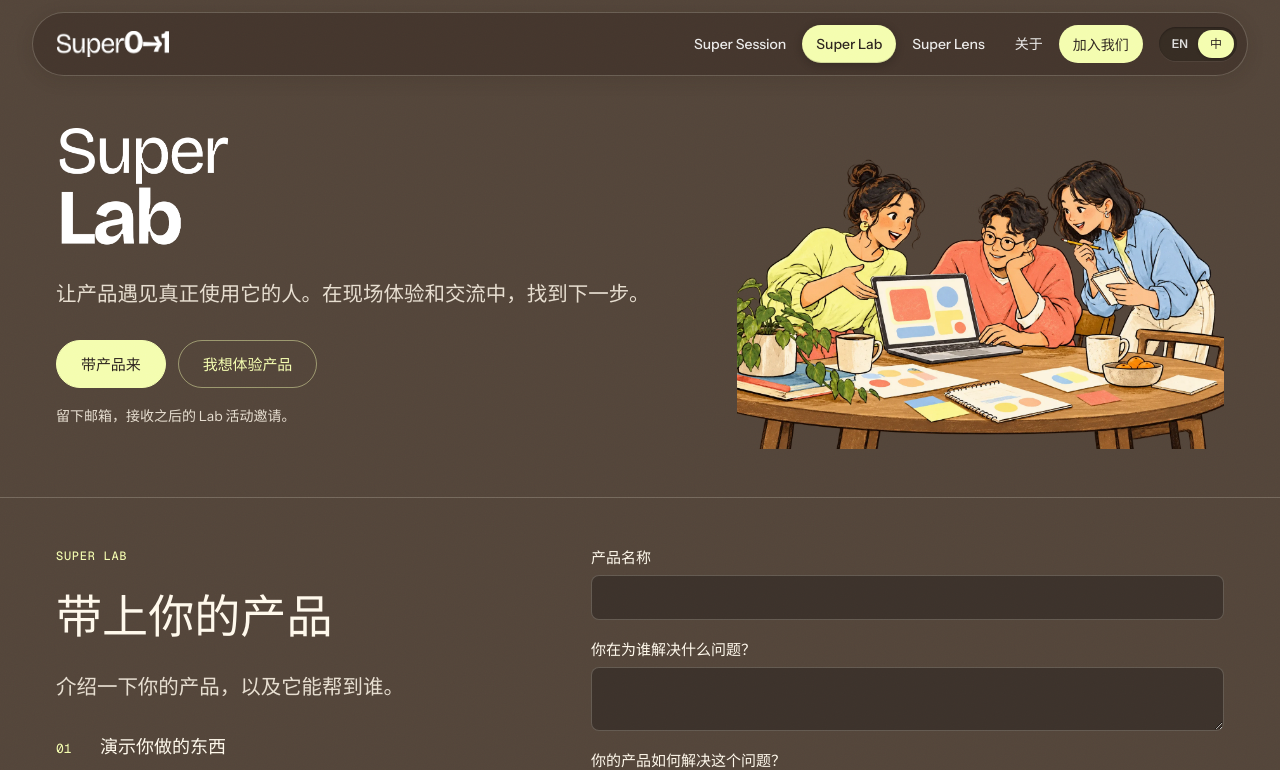
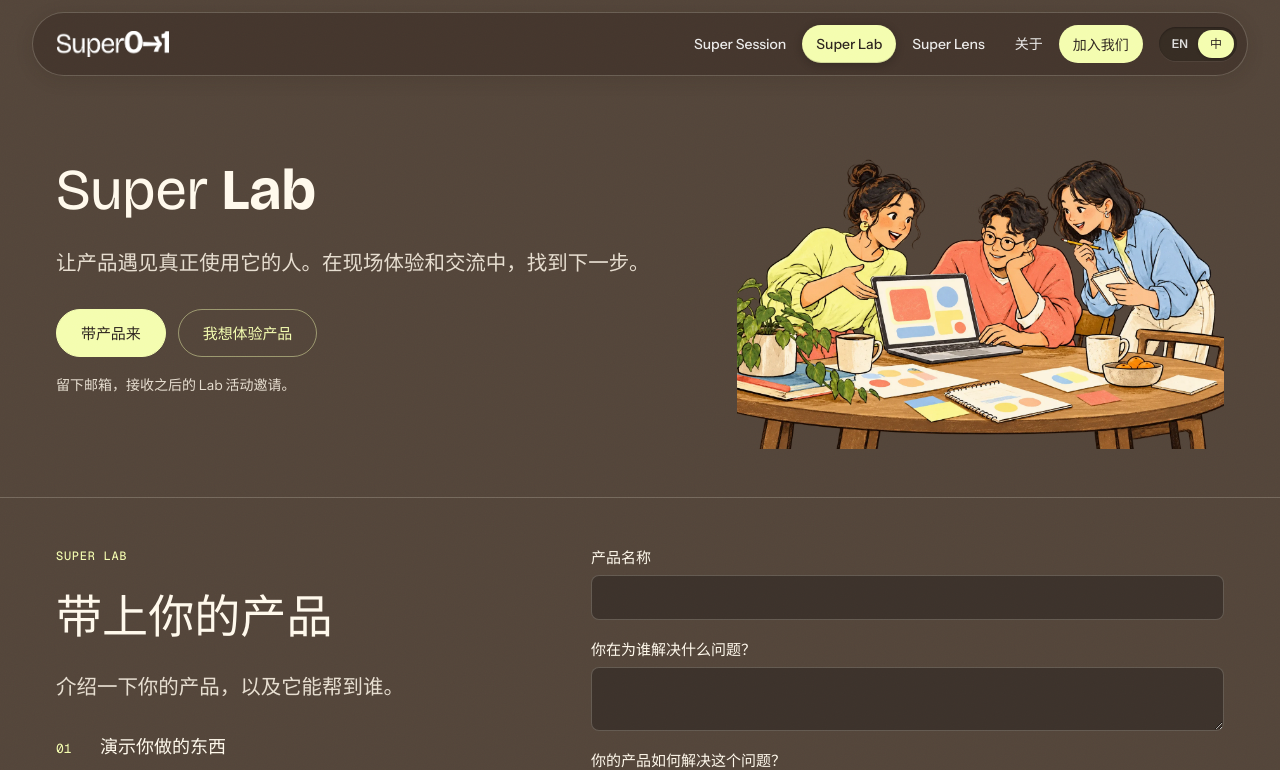
Before and after one commit to qiz029/super0to1-web, a React (Vite) app: page /zh/lab in a window 1280 px wide. Shown: the top 770 px of the page. Built offline with nearby package versions, Linux system fonts and the light colour scheme.

Commit message:
Align program page titles horizontally

```diff
--- a/src/pages/Lab.tsx
+++ b/src/pages/Lab.tsx
@@ -16,7 +16,7 @@ export function Lab() {
       <EventFeature event={nextEvent?.program === 'lab' ? nextEvent : undefined} />
       <section className="page-hero container split lab-hero">
         <div>
-          <h1 className="program-wordmark"><img src="/brand/super-lab.png" alt="Super Lab" width="855" height="454" /></h1>
+          <h1 className="program-title">Super <strong>Lab</strong></h1>
           <p className="lede">{l.lede}</p>
           <div className="lab-entry-actions actions">
             <a className="button" href="#submit-prototype">{l.bringPrototype}</a>
--- a/src/pages/Lens.tsx
+++ b/src/pages/Lens.tsx
@@ -12,7 +12,7 @@ export function Lens() {
   return (
     <>
       <IllustratedHero className="lens-hero" image="/media/brand-lens-v3.webp" alt={t.lens.artAlt}>
-        <h1 className="program-wordmark"><img src="/brand/super-lens.png" alt="Super Lens" width="855" height="454" /></h1>
+        <h1 className="program-title">Super <strong>Lens</strong></h1>
         <p className="lede">{t.lens.lede}</p>
         <a className="text-link" href={site.youtube} target="_blank" rel="noopener noreferrer">
           {t.lens.subscribe}
--- a/src/pages/Sessions.tsx
+++ b/src/pages/Sessions.tsx
@@ -21,7 +21,7 @@ export function Sessions() {
   return (
     <>
       <IllustratedHero className="sessions-hero" image="/media/brand-session-v2.webp" alt={s.artAlt}>
-        <h1>Super Session</h1>
+        <h1 className="program-title">Super <strong>Session</strong></h1>
         <p className="lede">{s.lede}</p>
         <div className="actions">
           <JoinUsButton>{s.inviteAction}</JoinUsButton>
--- a/src/styles/global.css
+++ b/src/styles/global.css
@@ -2065,5 +2065,12 @@ body::after {
 }
 
 .logo img { width: 112px; height: auto; }
-.program-wordmark { width: min(235px, 70%); }
-.program-wordmark img { width: 100%; height: auto; }
+.page-hero .program-title {
+  font-family: var(--font-display);
+  font-size: clamp(36px, 4.5vw, 64px);
+  font-weight: 400;
+  line-height: 1.1;
+  letter-spacing: -0.04em;
+  white-space: nowrap;
+}
+.program-title strong { font-weight: 700; }
```
Also changed, not shown: 1 other file (tests, documents, lock files or other folders).
